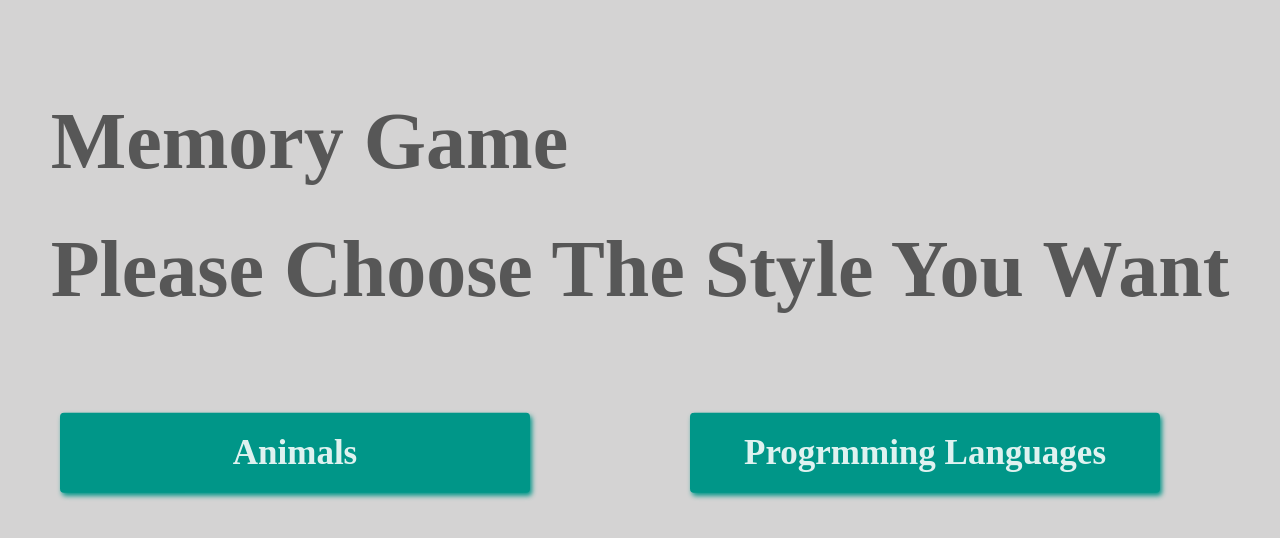
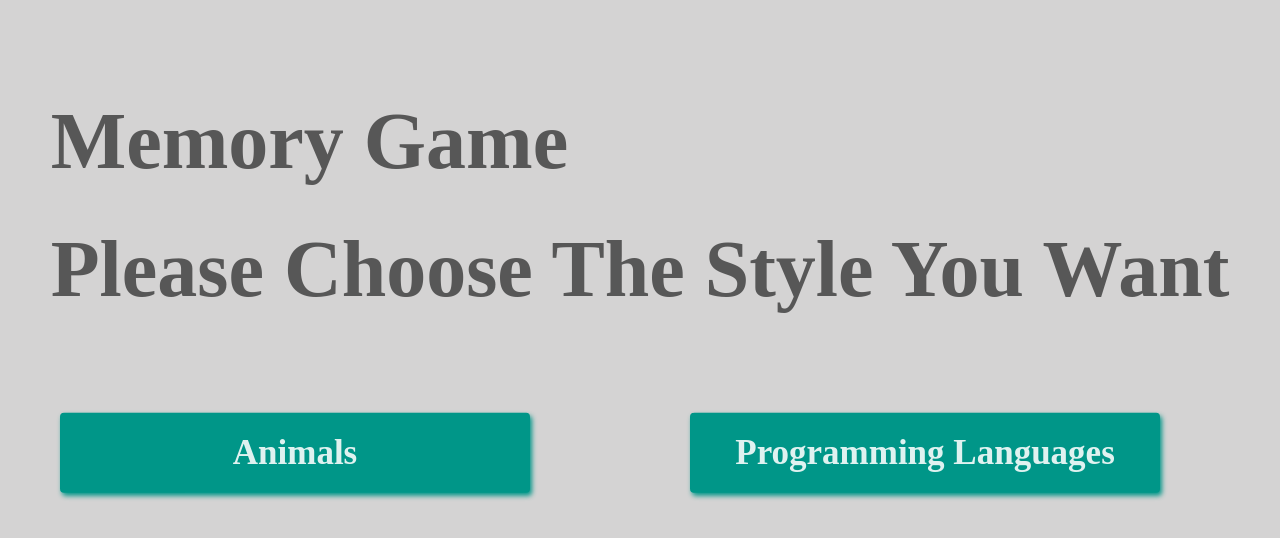
Before and after one commit to BMBilel/Memory-Game, a plain HTML site: page Memory_Game/index.html in a window 1280 px wide. Drawn offline with Linux system fonts and the light colour scheme.

Commit message:
Update index.html

```diff
--- a/Memory_Game/index.html
+++ b/Memory_Game/index.html
@@ -27,7 +27,7 @@
                 </span>
 
                 <span>
-                    <a href="../HTML/programmingLanguages.html"> Progrmming Languages </a>
+                    <a href="../HTML/programmingLanguages.html"> Programming Languages </a>
                 </span>
             </div>
         </div>
```
